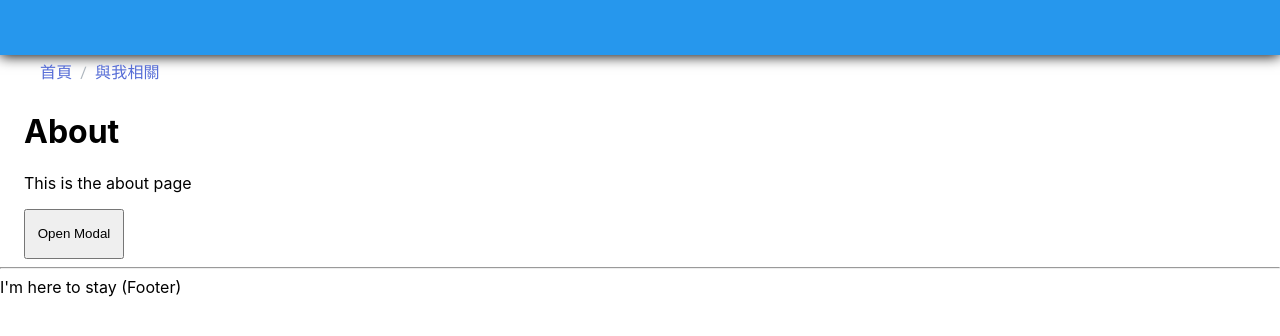
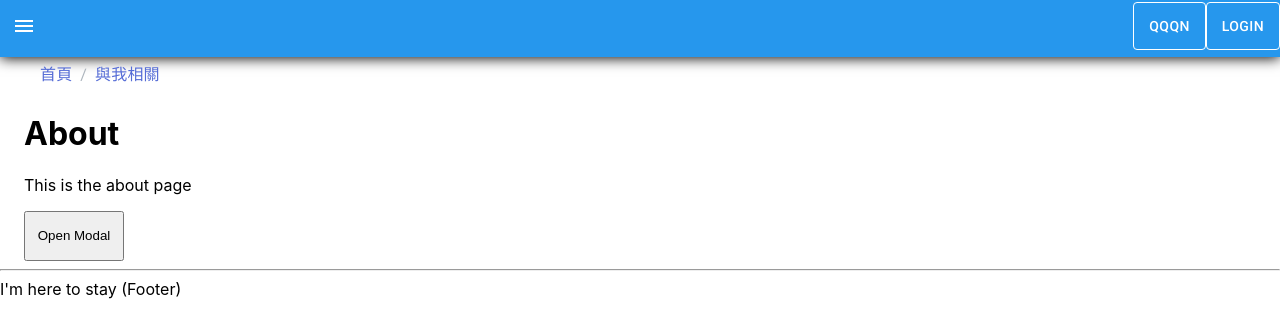
Before and after one commit to kuraki5336/cake, a Next.js app: page /about in a window 1280 px wide. Shown: the top 336 px of the page. Built offline with nearby package versions, Linux system fonts and the light colour scheme.

Commit message:
add 表單驗證

```diff
--- a/components/Layout.tsx
+++ b/components/Layout.tsx
@@ -3,8 +3,18 @@ import Link from "next/link";
 import Head from "next/head";
 import Container from "@material-ui/core/Container";
 import Cbreadcrumbs from "./breadcrumb";
-import { AppBar, createStyles, makeStyles, Tab, Tabs } from "@material-ui/core";
+import {
+  AppBar,
+  Button,
+  createStyles,
+  Grid,
+  IconButton,
+  makeStyles,
+  Tab,
+  Tabs,
+} from "@material-ui/core";
 import { useRouter } from "next/router";
+import MenuIcon from "@material-ui/icons/Menu";
 
 type Props = {
   children?: ReactNode | Element | Element[];
@@ -16,7 +26,17 @@ const useStyles = makeStyles({
     height: "55px",
     backgroundColor: "#2697ed",
     boxShadow: "0 1px 13px rgb(0 ,0, 0 )",
+    paddingTop: "2px",
   },
+  white: {
+    color: "#FFFFFF",
+    border: "#FFFFFF 1px solid",
+  },
+  flex: {
+    display:"flex",
+    justifyContent: "flex-end",
+  },
+
 });
 
 const Layout = ({ children, title = "This is the default title" }: Props) => {
@@ -36,12 +56,14 @@ const Layout = ({ children, title = "This is the default title" }: Props) => {
         router.push("/color");
         break;
       case 3:
-        // history.push("/example");
+        router.push("/login");
         break;
       default:
         break;
     }
   };
+
+  const doLogin = () =>router.push("/login");
 
   return (
     <>
@@ -52,17 +74,21 @@ const Layout = ({ children, title = "This is the default title" }: Props) => {
       </Head>
       <header>
         <nav className={classes.nav}>
-          {/* <AppBar position="static">
-            <Tabs
-              value={value}
-              onChange={handleChange}
-              aria-label="simple tabs example"
-            >
-              <Tab label="Home" />
-              <Tab label="List" />
-              <Tab label="Info" />
-            </Tabs>
-          </AppBar> */}
+          <Grid container spacing={3}>
+            <Grid item xs={8}>
+              <IconButton aria-label="delete" disabled color="primary">
+                <MenuIcon style={{ color: "#FFFFFF" }} />
+              </IconButton>
+            </Grid>
+            <Grid item xs={4} className={classes.flex}>
+              <Button  className={classes.white} variant="outlined">
+                qqqn
+              </Button>
+              <Button onClick={doLogin} className={classes.white} variant="outlined">
+                Login
+              </Button>
+            </Grid>
+          </Grid>
         </nav>
       </header>
 
--- a/components/breadcrumb.tsx
+++ b/components/breadcrumb.tsx
@@ -61,6 +61,11 @@ const routeConfig: IRouterstructure = {
     name: "顏色測試",
     data: "",
     url: "/color",
+  },
+  login: {
+    name: "登入頁",
+    data: "",
+    url: "/login",
   },
   test: {
     name: "測試階層1",
--- a/package.json
+++ b/package.json
@@ -9,6 +9,7 @@
   },
   "dependencies": {
     "@material-ui/core": "^4.11.4",
+    "@material-ui/icons": "^4.11.2",
     "@material-ui/styles": "^4.11.4",
     "@types/js-base64": "^3.0.0",
     "js-base64": "^3.6.0",
```
Also changed, not shown: pages/login/index.tsx (added, +11 -0 lines), 1 other file (tests, documents, lock files or other folders).
